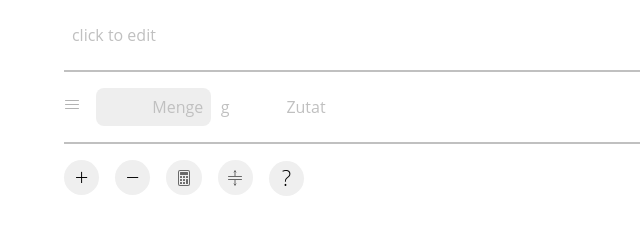
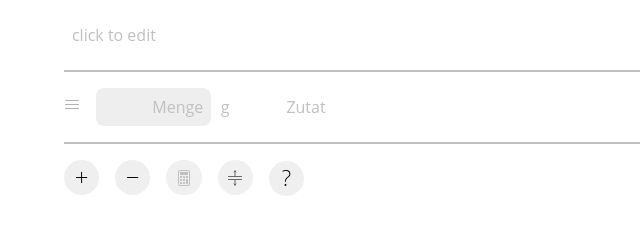
Before and after one commit to zenziwerken/recipe-book, a plain HTML site: page index.html in a window 1280 px wide. Both pictures are taken after a click on the button 235 px from the left and 177 px from the top of the page. Shown: the full height of the page, 0-640 px from the left. Drawn offline with Linux system fonts and the light colour scheme.

Commit message:
Update index.html

```diff
--- a/index.html
+++ b/index.html
@@ -309,7 +309,7 @@ p {
     }
 
     function toggle_sort() {
-        if (calc_class) toggle_calc();
+        if (calc_active) toggle_calc();
         document.querySelectorAll(".entry").forEach(el => {
                 el.classList.toggle("sortactive");
             });
```
